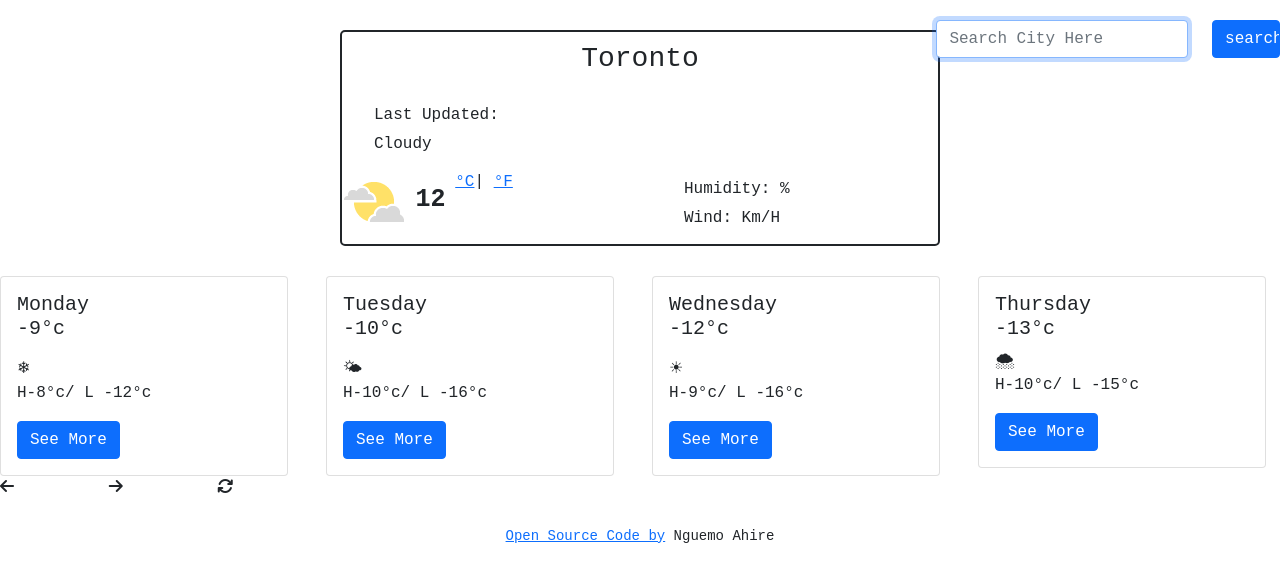
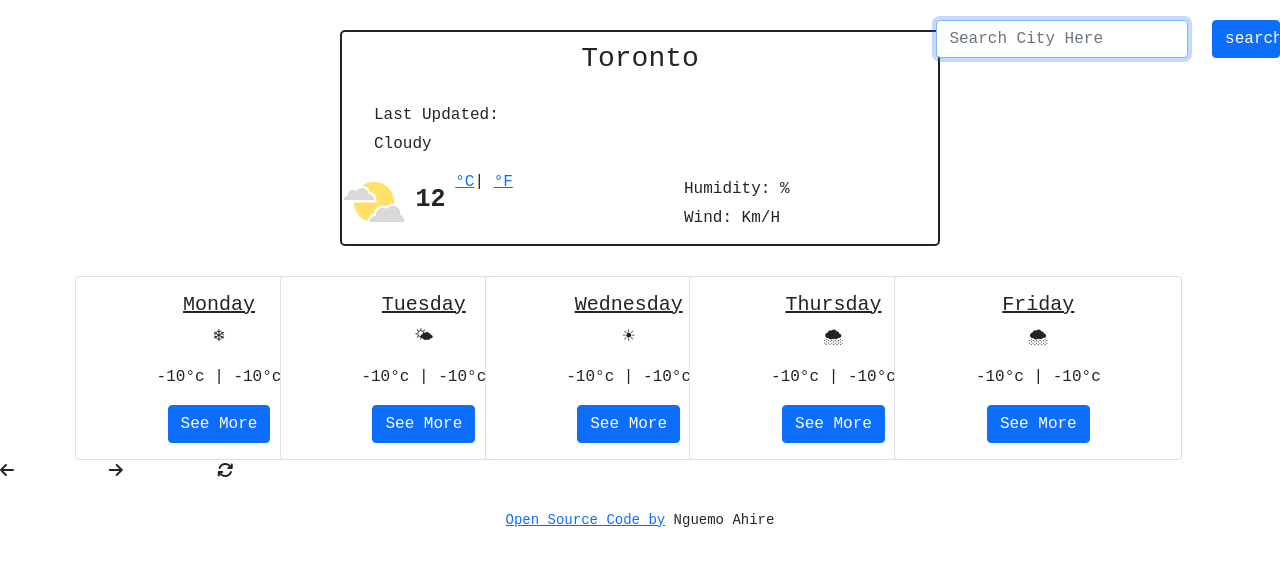
Before and after one commit to Nguemo1123/Weather-App-Search-Engine, a plain HTML site: page index.html in a window 1280 px wide. Drawn offline with nearby package versions, Linux system fonts and the light colour scheme; no server answers.

Commit message:
Added weather forecast html and css

```diff
--- a/index.html
+++ b/index.html
@@ -49,43 +49,54 @@
     </div>
      </div>
      </div>
+     <div class="weather-forecast">
       <div class="row">
-          <div class="col">
+          <div class="col-2">
       <div class="card" style="width: 18rem;">
   <div class="card-body">
-    <h5 class="card-title">Monday <div>-9°c</div></h5>
-    <p class="card-text"><div>❄</div> H-8°c/ L -12°c</p>
+    <h5 class="card-title" id="forecast-date">Monday </h5>
+    <p class="card-text">❄</br> <div class="forecast-temperature"><span class="temp-max"> -10°c</span> | <span class="temp-min"> -10°c</span></div></p>
     <a href="#" class="btn btn-primary">See More</a>
   </div>
 </div>
 </div>
-<div class="col">
+<div class="col-2">
 <div class="card" style="width: 18rem;">
   <div class="card-body">
-    <h5 class="card-title">Tuesday <div>-10°c</div></h5>
-    <p class="card-text"><div>🌤</div> H-10°c/ L -16°c</p>
+    <h5 class="card-title" id="forecast-date">Tuesday </h5>
+    <p class="card-text">🌤</br> <div class="forecast-temperature"><span class="temp-max"> -10°c</span> | <span class="temp-min"> -10°c</span></div></p>
     <a href="#" class="btn btn-primary">See More</a>
   </div>
 </div>
 </div>
 
-<div class="col">
+<div class="col-2">
 <div class="card" style="width: 18rem;">
   <div class="card-body">
-    <h5 class="card-title">Wednesday <div>-12°c</div></h5>
-    <p class="card-text"><div>☀</div> H-9°c/ L -16°c</p>
+    <h5 class="card-title" id="forecast-date">Wednesday </h5>
+    <p class="card-text">☀</br><div class="forecast-temperature"><span class="temp-max"> -10°c</span> | <span class="temp-min"> -10°c</span></div></p>
     <a href="#" class="btn btn-primary">See More</a>
   </div>
 </div>
 </div>
 
-<div class="col">
+<div class="col-2">
     <div class="card" style="width: 18rem;">
   <div class="card-body">
-    <h5 class="card-title">Thursday<div>-13°c</div></h5>
-    <p class="card-text">🌨 <br/>H-10°c/ L -15°c </p>
+    <h5 class="card-title" id="forecast-date">Thursday</h5>
+    <p class="card-text">🌨 <br/><div class="forecast-temperature"><span class="temp-max"> -10°c</span> | <span class="temp-min"> -10°c</span></div></p>
     <a href="#" class="btn btn-primary">See More</a>
   </div>
+</div>
+</div>
+<div class="col-2">
+    <div class="card" style="width: 18rem;">
+  <div class="card-body">
+    <h5 class="card-title" id="forecast-date">Friday</h5>
+    <p class="card-text">🌨 <br/><div class="forecast-temperature"> <span class="temp-max"> -10°c</span> | <span class="temp-min"> -10°c</span></div></p>
+    <a href="#" class="btn btn-primary">See More</a>
+  </div>
+</div>
 </div>
 </div>
 </div>
--- a/src/style.css
+++ b/src/style.css
@@ -47,9 +47,17 @@ img.background {
 .source-code {
   text-align: center;
 }
+.weather-forecast {
+  text-align: center;
+  margin-top: 15px;
+  margin-left: 75px;
+}
 :hover.source-code {
   text-decoration: underline;
   color: blueviolet;
+}
+#forecast-date {
+  text-decoration: underline;
 }
 #search-form {
   position: fixed;
```
